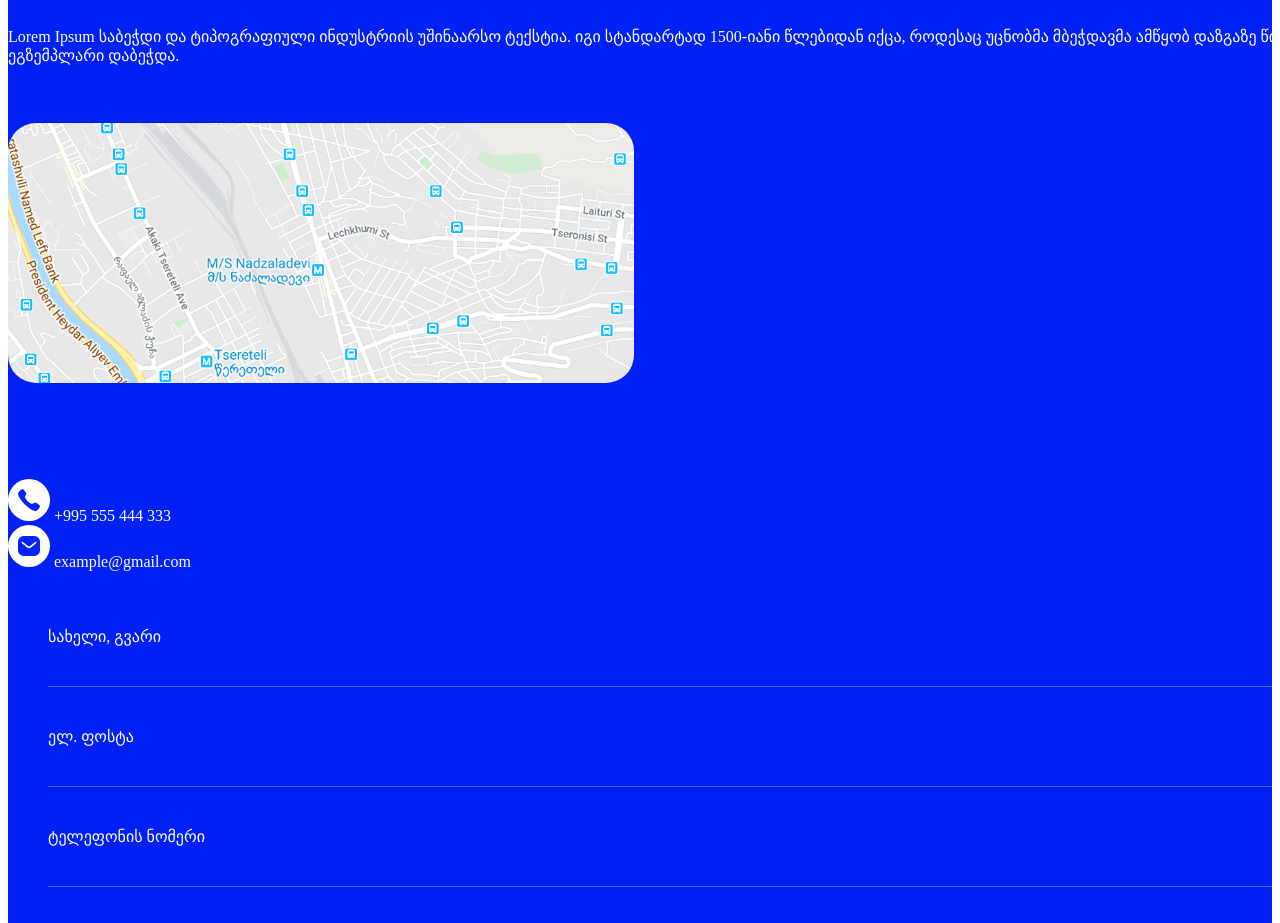
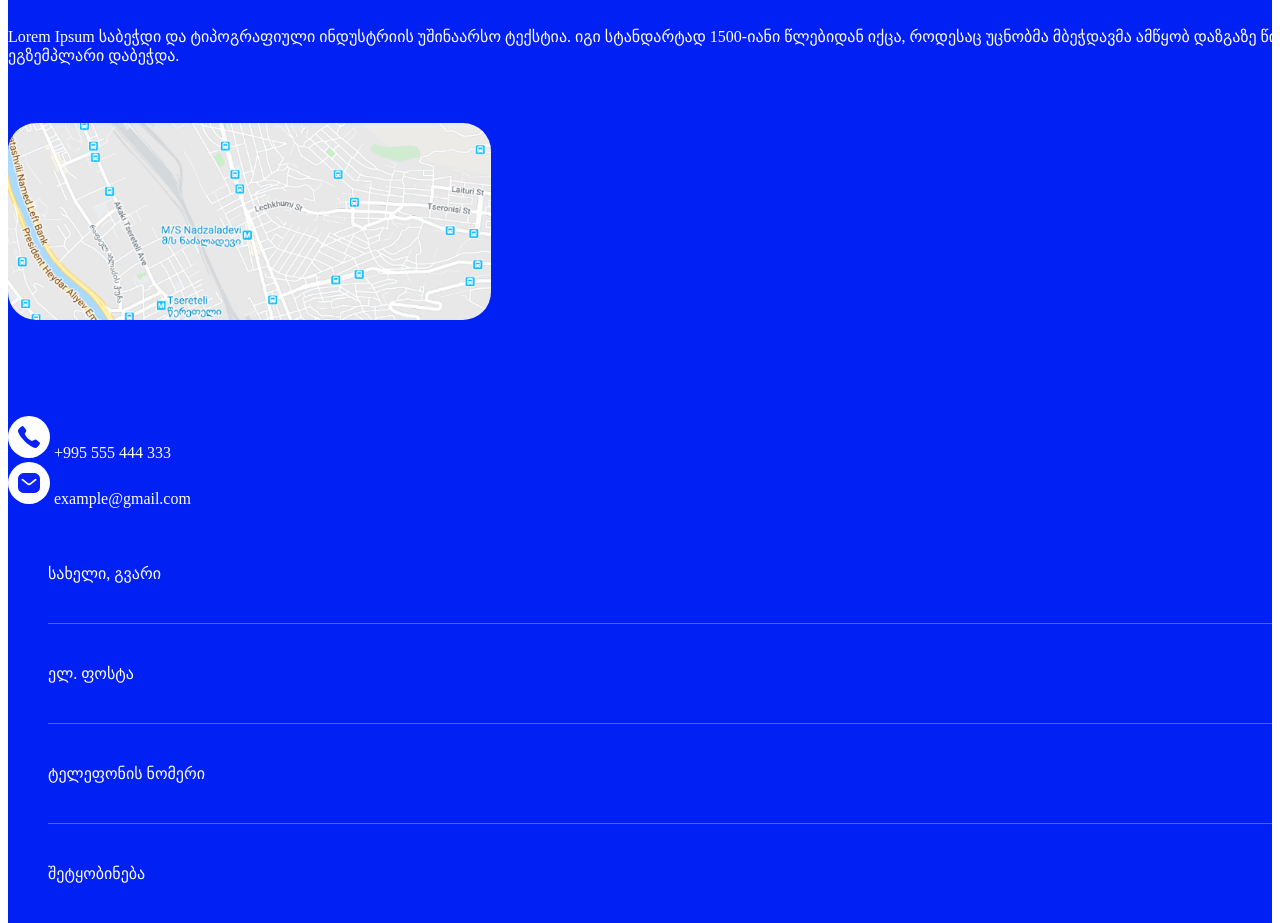
Before and after one commit to IlariaDeFer/assignment4, a plain HTML site: page index.html in a window 1280 px wide. Shown: the part 2547-3470 px from the top of the page. Drawn offline with Linux system fonts and the light colour scheme.

Commit message:
minor updates

```diff
--- a/style.css
+++ b/style.css
@@ -9,10 +9,6 @@ ul {
 header {
   background-color: #0020f4;
   height: 387.56px;
-}
-
-.header {
-  padding: avto;
 }
 
 .header-content {
@@ -115,6 +111,9 @@ footer {
 .map {
   border-radius: 28px;
   margin-bottom: 92px;
+  object-fit: cover;
+  height: 197px;
+  width: 483px;
 }
 
 span {
```
